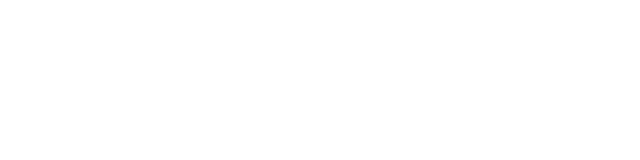
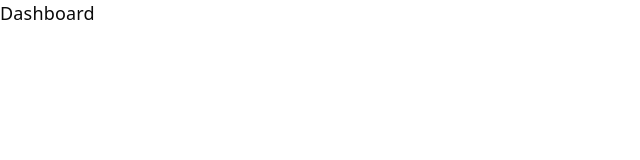
Before and after one commit to Glamnart/emr-frontend, a React (Vite) app: page /Dashboard in a window 1280 px wide. Before the commit this address had no page. Shown: the top 160 px of the page, without its empty margins (0-640 px from the left). Built offline with nearby package versions, Linux system fonts and the light colour scheme.

Commit message:
Adds dashboard page redirection

```diff
--- a/src/App.tsx
+++ b/src/App.tsx
@@ -1,11 +1,13 @@
 // src/App.tsx
 import { Routes, Route } from 'react-router-dom'
 import SignUp from '@/pages/auth/SignUp'
+import Dashboard from '@/pages/Dashboard'
 
 function App() {
   return (
     <Routes>
       <Route path="/SignUp" element={<SignUp />} />
+      <Route path="/Dashboard" element={<Dashboard />} />
     </Routes>
   )
 }
--- /dev/null
+++ b/src/pages/Dashboard.tsx
@@ -0,0 +1,7 @@
+
+
+const Dashboard = ()=>{
+    return <p>Dashboard</p>
+}
+
+export default Dashboard;
```
